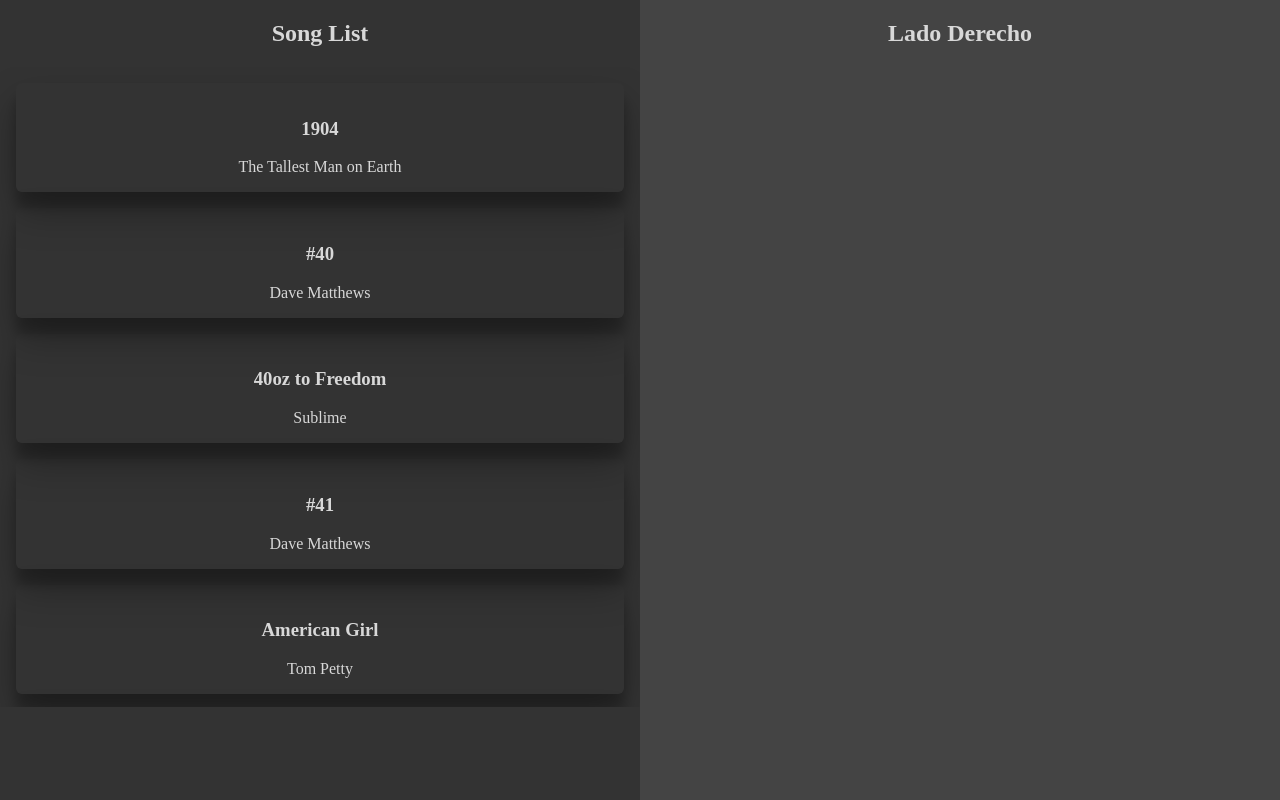
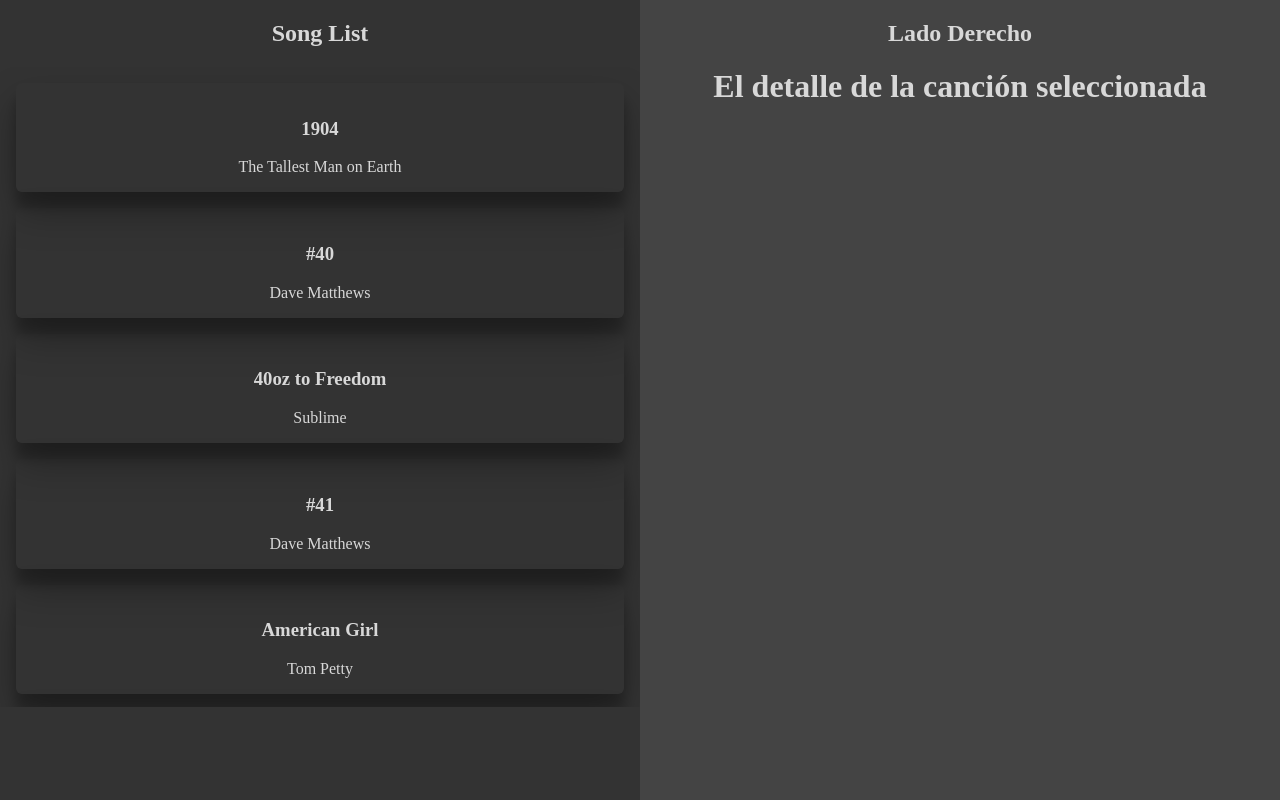
Before and after one commit to warderer/react-avanzado-g32a, a React (Vite) app in the folder 02-react-context/: page / in a window 1280 px wide. Built offline with nearby package versions, Linux system fonts and the light colour scheme.

Commit message:
✨ SongDetails Basico

```diff
--- /dev/null
+++ b/02-react-context/src/components/SongDetails/SongDetails.jsx
@@ -0,0 +1,8 @@
+const SongDetails = () => {
+  return (
+    <div>
+      <h1> El detalle de la canción seleccionada </h1>
+    </div>
+  )
+}
+export default SongDetails
--- /dev/null
+++ b/02-react-context/src/components/SongDetails/index.js
@@ -0,0 +1,3 @@
+import SongDetails from './SongDetails'
+
+export default SongDetails
--- a/02-react-context/src/pages/Home/Home.jsx
+++ b/02-react-context/src/pages/Home/Home.jsx
@@ -1,4 +1,5 @@
 import SongList from '@/components/SongList'
+import SongDetails from '@/components/SongDetails'
 import './home.css'
 
 const Home = () => {
@@ -11,6 +12,7 @@
 
       <div className='derecho'>
         <h2>Lado Derecho</h2>
+        <SongDetails />
       </div>
     </div>
   )
```
